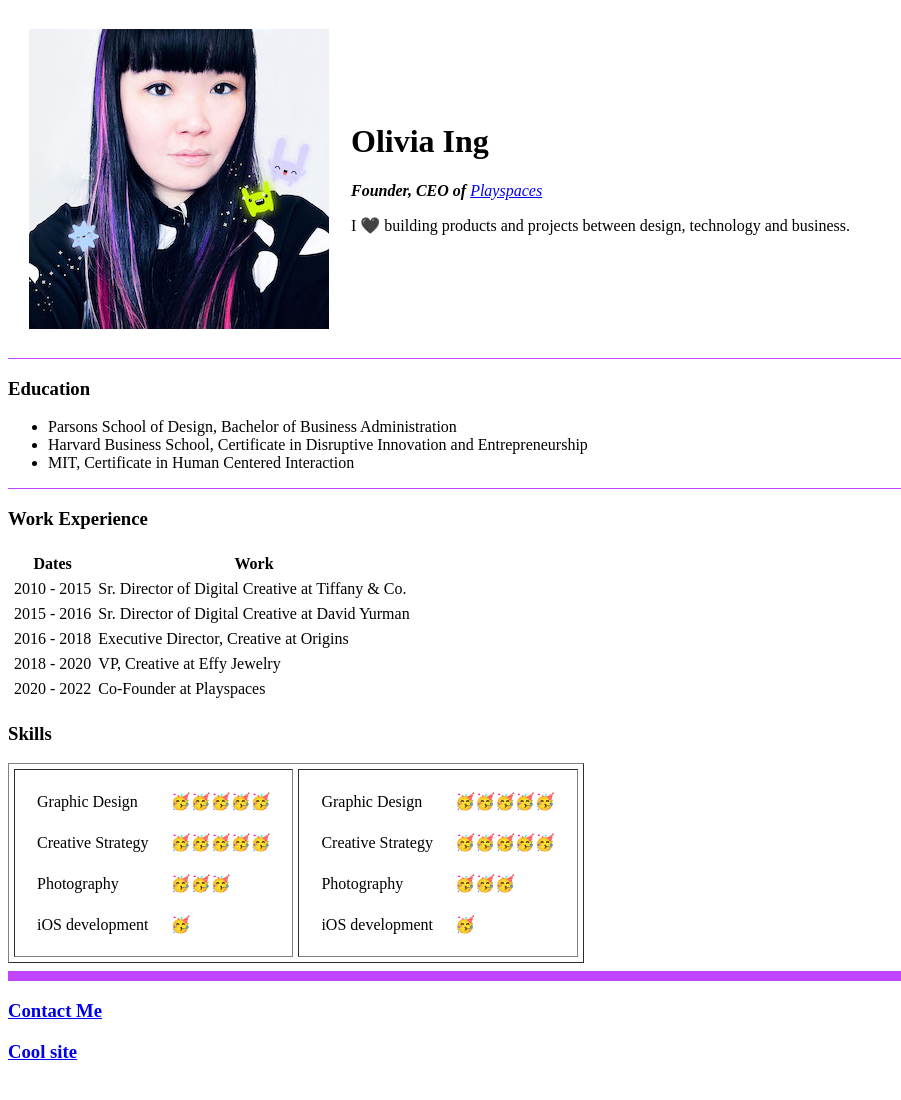
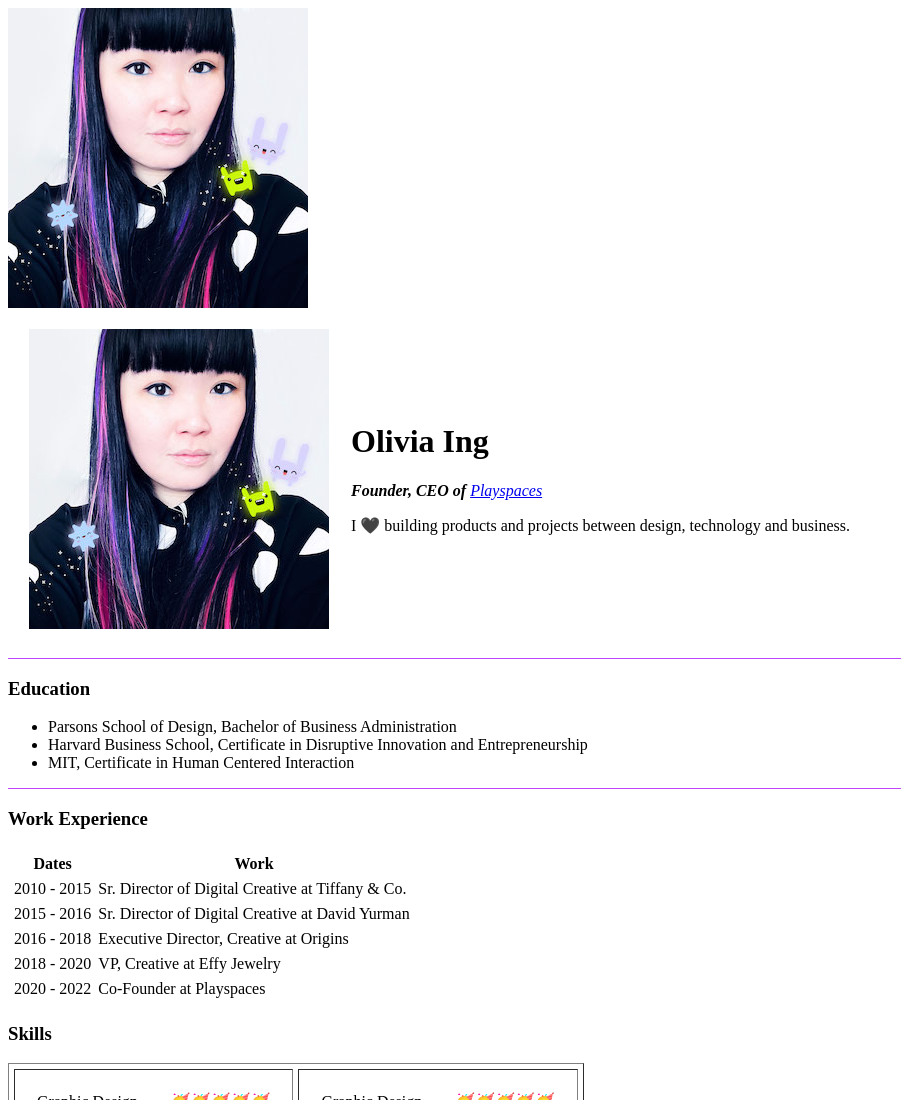
Before and after one commit to chromabunnie/cv, a plain HTML site: page index.html in a window 1280 px wide. Shown: the top 1100 px of the page, without its empty margins (0-901 px from the left). Drawn offline with Linux system fonts and the light colour scheme.

Commit message:
Update index.html

```diff
--- a/index.html
+++ b/index.html
@@ -8,6 +8,7 @@
 </head>
 
 <body>
+  <img src="images/OI_portrait.jpg" alt="Pandicorn bunnie">
 <table cellspacing="20">
   <tr>
   <td><img src="images/OI_portrait.jpg" alt="Pandicorn bunnie"></td>
```
